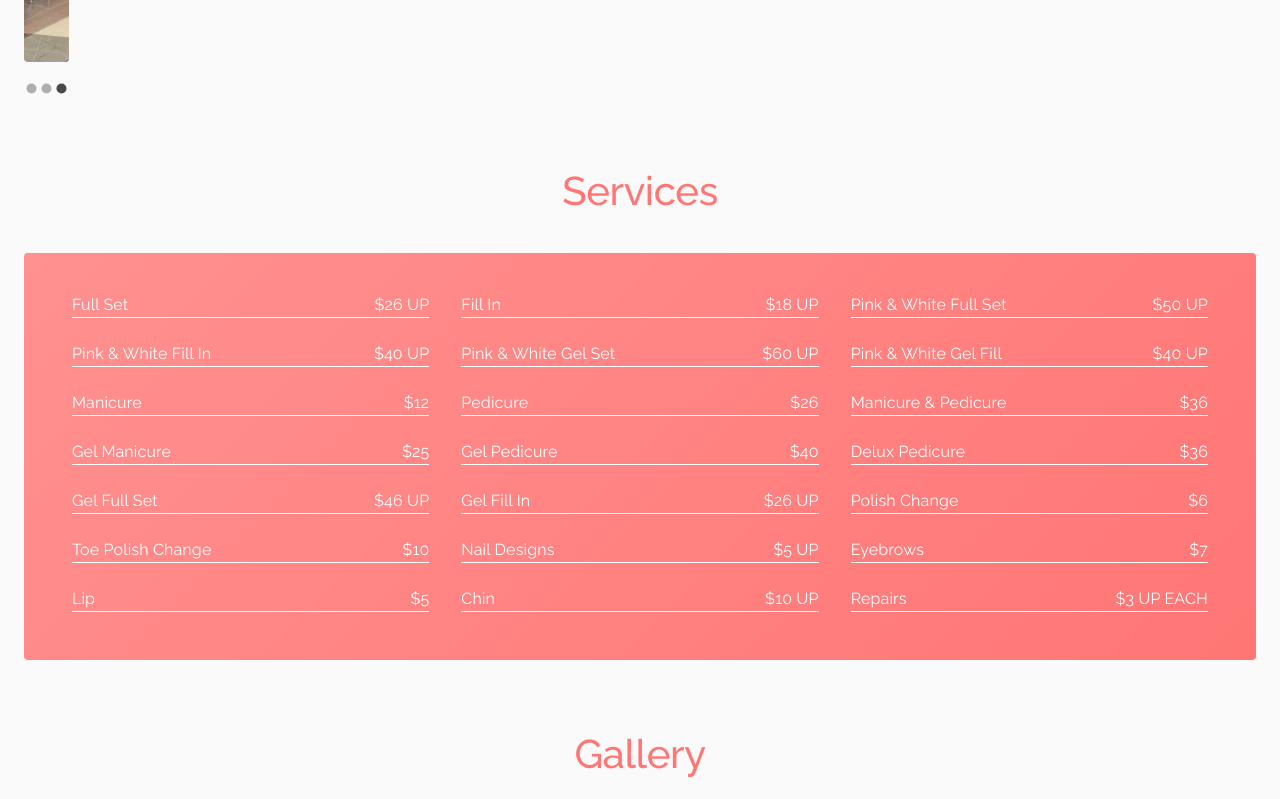
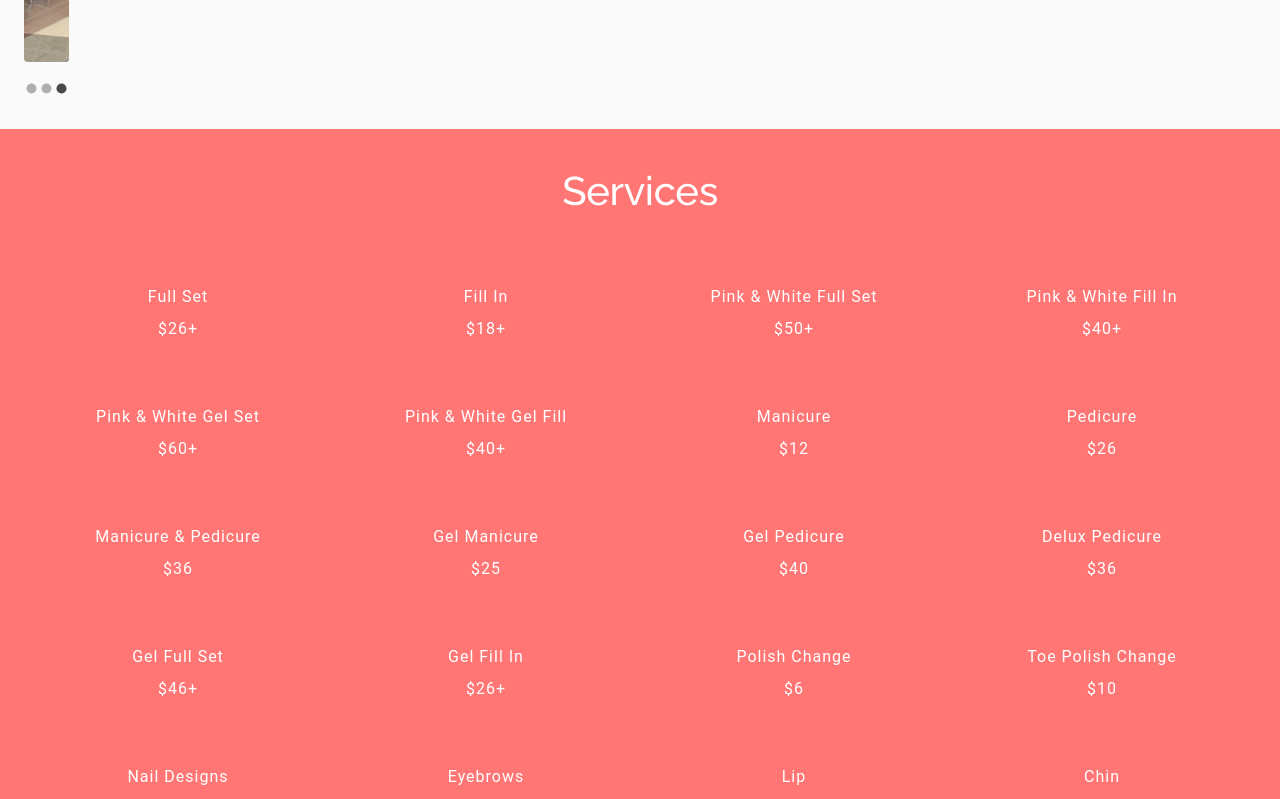
Before and after one commit to Suonx002/happynails, a Next.js app: page / in a window 1280 px wide. Shown: the part 1120-1919 px from the top of the page. Built offline with nearby package versions, Linux system fonts and the light colour scheme.

Commit message:
changing service layout

```diff
--- a/src/components/service.js
+++ b/src/components/service.js
@@ -7,27 +7,27 @@ import useStyles from '../styles/serviceStyles';
 const servicesList = [
   {
     name: 'Full Set',
-    price: '$26 UP',
+    price: '$26+',
   },
   {
     name: 'Fill In',
-    price: '$18 UP',
+    price: '$18+',
   },
   {
     name: 'Pink & White Full Set',
-    price: '$50 UP',
+    price: '$50+',
   },
   {
     name: 'Pink & White Fill In',
-    price: '$40 UP',
+    price: '$40+',
   },
   {
     name: 'Pink & White Gel Set',
-    price: '$60 UP',
+    price: '$60+',
   },
   {
     name: 'Pink & White Gel Fill',
-    price: '$40 UP',
+    price: '$40+',
   },
   {
     name: 'Manicure',
@@ -55,11 +55,11 @@ const servicesList = [
   },
   {
     name: 'Gel Full Set',
-    price: '$46 UP',
+    price: '$46+',
   },
   {
     name: 'Gel Fill In',
-    price: '$26 UP',
+    price: '$26+',
   },
   {
     name: 'Polish Change',
@@ -71,15 +71,15 @@ const servicesList = [
   },
   {
     name: 'Nail Designs',
-    price: '$5 UP',
+    price: '$5+',
   },
   // {
   //   name: 'Cut Down',
-  //   price: '$3',
+  //   price: '3',
   // },
   // {
   //   name: 'French',
-  //   price: '$5',
+  //   price: '5',
   // },
 
   {
@@ -92,11 +92,7 @@ const servicesList = [
   },
   {
     name: 'Chin',
-    price: '$10 UP',
-  },
-  {
-    name: 'Repairs',
-    price: '$3 UP EACH',
+    price: '$10+',
   },
 ];
 
@@ -110,11 +106,39 @@ const Service = () => {
       <Container maxWidth='lg'>
         <Grid container direction='column'>
           <Grid item className={classes.serviceHeading}>
-            <Typography variant='h2' color='primary' align='center'>
+            <Typography variant='h2' align='center'>
               Services
             </Typography>
           </Grid>
-          <Grid item container className={classes.serviceContainer}>
+          <Grid
+            item
+            container
+            className={classes.serviceContainer}
+            justify='space-around'>
+            {servicesList.map((service) => (
+              <Grid
+                key={service.name}
+                item
+                container
+                direction='column'
+                md={3}
+                sm={4}
+                xs={6}
+                className={classes.serviceItem}>
+                <Grid item>
+                  <Typography variant='body1' className={classes.serviceName}>
+                    {service.name}
+                  </Typography>
+                </Grid>
+                <Grid item>
+                  <Typography variant='body1' className={classes.servicePrice}>
+                    {service.price}
+                  </Typography>
+                </Grid>
+              </Grid>
+            ))}
+          </Grid>
+          {/* <Grid item container className={classes.serviceContainer}>
             {servicesList.map((service) => (
               <Grid
                 key={service.name}
@@ -137,7 +161,7 @@ const Service = () => {
                 </Grid>
               </Grid>
             ))}
-          </Grid>
+          </Grid> */}
         </Grid>
       </Container>
     </section>
--- a/src/styles/homepageStyles.js
+++ b/src/styles/homepageStyles.js
@@ -23,7 +23,7 @@ export default makeStyles((theme) => ({
     marginBottom: '1rem',
   },
   jumbotronBtn: {
-    fontSize: '1.35rem',
+    fontSize: '1.1rem',
     fontFamily: 'Raleway, sans-serif',
     color: theme.palette.primary.main,
     padding: '0.8rem 2.5rem',
--- a/src/styles/navbarStyles.js
+++ b/src/styles/navbarStyles.js
@@ -44,7 +44,7 @@ export default makeStyles((theme) => ({
   },
   rightMenuLink: {
     fontFamily: 'Raleway, sans-serif',
-    fontSize: '1.15rem',
+    fontSize: '1.1rem',
     textDecoration: 'none',
     fontWeight: 400,
     color: theme.palette.common.white,
@@ -60,11 +60,11 @@ export default makeStyles((theme) => ({
   },
   rightMenuBook: {
     fontFamily: 'Raleway, sans-serif',
-    fontSize: '1.15rem',
+    fontSize: '1.1rem',
     textDecoration: 'none',
     textTransform: 'none',
     color: theme.palette.primary.main,
-    padding: '0.65rem 2rem',
+    padding: '0.65rem 1.5rem',
     '&:hover': {
       backgroundColor: theme.palette.common.greyLight,
     },
--- a/src/styles/serviceStyles.js
+++ b/src/styles/serviceStyles.js
@@ -3,30 +3,72 @@ import { makeStyles } from '@material-ui/core/styles';
 export default makeStyles((theme) => ({
   service: {
     padding: '2rem 0',
+    backgroundImage: `linear-gradient(135deg, ${theme.palette.primary.main},${theme.palette.primary.main})`,
   },
   serviceHeading: {
+    color: theme.palette.common.white,
     marginBottom: '2rem',
   },
-  serviceContainer: {
-    backgroundImage: `linear-gradient(135deg, ${theme.palette.primary.light},${theme.palette.primary.main})`,
-    color: theme.palette.common.white,
-    borderRadius: theme.shape.borderRadius,
+  // serviceContainer: {
+  //   backgroundImage: `linear-gradient(135deg, ${theme.palette.primary.light},${theme.palette.primary.main})`,
+  //   color: theme.palette.common.white,
+  //   borderRadius: theme.shape.borderRadius,
+  //   padding: '2rem',
+  //   [theme.breakpoints.down('sm')]: {
+  //     padding: '1rem',
+  //   },
+  //   [theme.breakpoints.down('xs')]: {
+  //     padding: '1rem 0.5rem',
+  //   },
+  // },
+  // serviceItemContainer: {
+  //   padding: '0.5rem 1rem',
+  //   marginBottom: '0.5rem',
+  // },
+  // serviceName: {
+  //   borderBottom: `1px solid ${theme.palette.common.white}`,
+  // },
+  // servicePrice: {
+  //   borderBottom: `1px solid ${theme.palette.common.white}`,
+  // },
+  serviceItem: {
     padding: '2rem',
+    transition: 'box-shadow 0.4s ease',
+    '&:hover': {
+      boxShadow: '0 0 35px -2px rgba(0,0,0,.2)',
+    },
     [theme.breakpoints.down('sm')]: {
+      padding: '1.5rem',
+    },
+    [theme.breakpoints.down('xs')]: {
       padding: '1rem',
     },
+  },
+  serviceName: {
+    fontFamily: 'Roboto, sans-serif',
+    fontSize: '1rem',
+    color: theme.palette.common.white,
+    textAlign: 'center',
+    letterSpacing: '1px',
+    marginBottom: '0.5rem',
+    [theme.breakpoints.down('sm')]: {
+      fontSize: '0.95rem',
+    },
     [theme.breakpoints.down('xs')]: {
-      padding: '1rem 0.5rem',
+      fontSize: '0.9rem',
     },
   },
-  serviceItemContainer: {
-    padding: '0.5rem 1rem',
-    marginBottom: '0.5rem',
-  },
-  serviceName: {
-    borderBottom: `1px solid ${theme.palette.common.white}`,
-  },
   servicePrice: {
-    borderBottom: `1px solid ${theme.palette.common.white}`,
+    fontFamily: 'Roboto, sans-serif',
+    fontSize: '1rem',
+    color: theme.palette.common.white,
+    textAlign: 'center',
+    letterSpacing: '1px',
+    [theme.breakpoints.down('sm')]: {
+      fontSize: '0.95rem',
+    },
+    [theme.breakpoints.down('xs')]: {
+      fontSize: '0.9rem',
+    },
   },
 }));
--- a/src/styles/theme.js
+++ b/src/styles/theme.js
@@ -6,6 +6,7 @@ const primary = '#ff7675';
 const secondary = '#fff';
 const grey = '#888';
 const greyLight = '#e5e5e5';
+const lightWhite = '#f3f3f3';
 const bodyColor = '#2980b9';
 
 // Create a theme instance.
@@ -17,6 +18,7 @@ const theme = createMuiTheme({
       grey,
       greyLight,
       bodyColor,
+      lightWhite,
     },
     primary: {
       main: primary,
```
